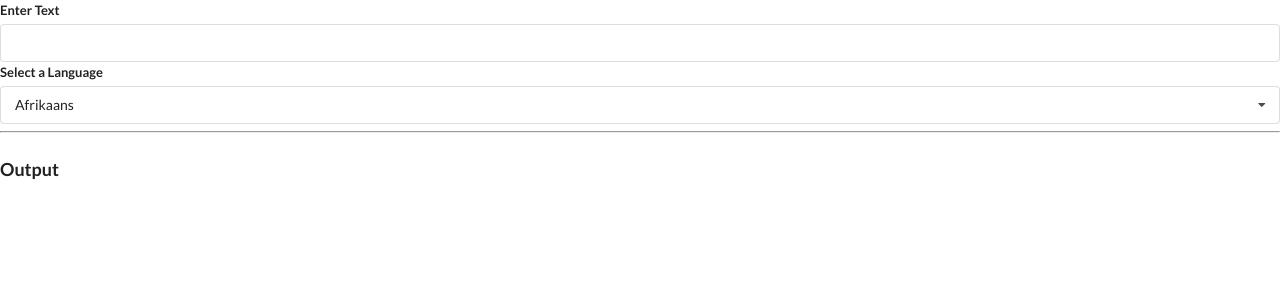
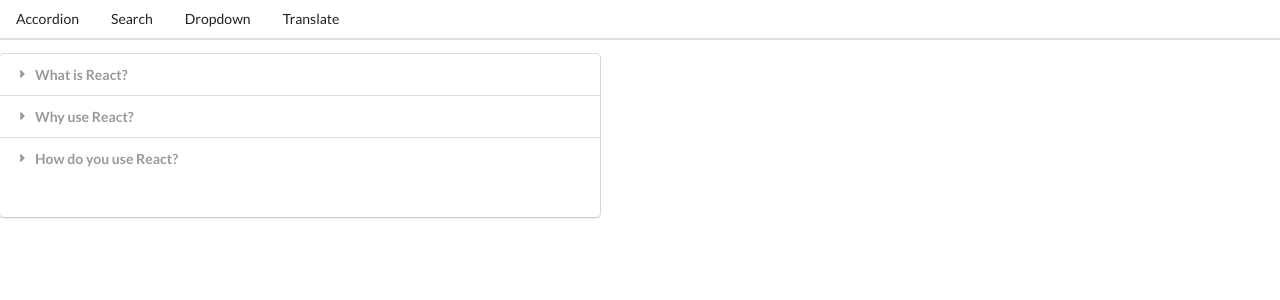
Before and after one commit to niwa-niwa/lesson-react, a React (Create React App) app: page / in a window 1280 px wide. Shown: the top 300 px of the page. Built offline with nearby package versions, Linux system fonts and the light colour scheme; no server answers.

Commit message:
made Header.js and Route.js

```diff
--- a/src/App.js
+++ b/src/App.js
@@ -1,8 +1,10 @@
-import React,{useState} from 'react'
+import React, {useState} from 'react'
 import Accordion from './components/Accordion'
 import Search from './components/Search.js'
 import Dropdown from './components/Dropdown'
 import Translate from './components/Translate'
+import Route from './components/Route'
+import Header from './components/Header'
 
 
 const items = [
@@ -38,10 +40,33 @@
 ]
 
 
-export default () => {
+const App = () => {
+
+    const [selected, setSelected] = useState(options)
+
     return (
         <div>
-            <Translate />
+            <Header />
+            <Route path="/">
+                <Accordion items={items} />
+            </Route>
+            <Route path="/list">
+                <Search />
+            </Route>
+            <Route path="/dropdown">
+                <Dropdown
+                    label="Select a color"
+                    options={options}
+                    selected={selected}
+                    onSelectedChange={setSelected}
+                />
+            </Route>
+            <Route path="/translate">
+                <Translate />
+            </Route>
         </div>
     )
 }
+
+
+export default App
--- /dev/null
+++ b/src/components/Header.js
@@ -0,0 +1,24 @@
+import React from 'react'
+
+
+const Header = () => {
+    return(
+        <div className="ui secondary pointing menu">
+            <a href="/" className="item">
+                Accordion
+            </a>
+            <a href="/list" className="item">
+                Search
+            </a>
+            <a href="/dropdown" className="item">
+                Dropdown
+            </a>
+            <a href="/translate" className="item">
+                Translate
+            </a>
+        </div>
+    )
+}
+
+
+export default Header
--- /dev/null
+++ b/src/components/Route.js
@@ -0,0 +1,10 @@
+import React from 'react'
+
+
+const Route = ({ path, children }) => {
+    return window.location.pathname === path
+        ? children
+        : null
+}
+
+export default Route
```
